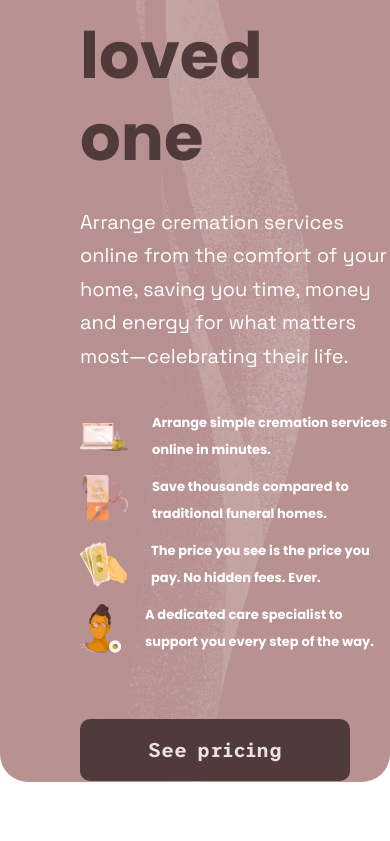
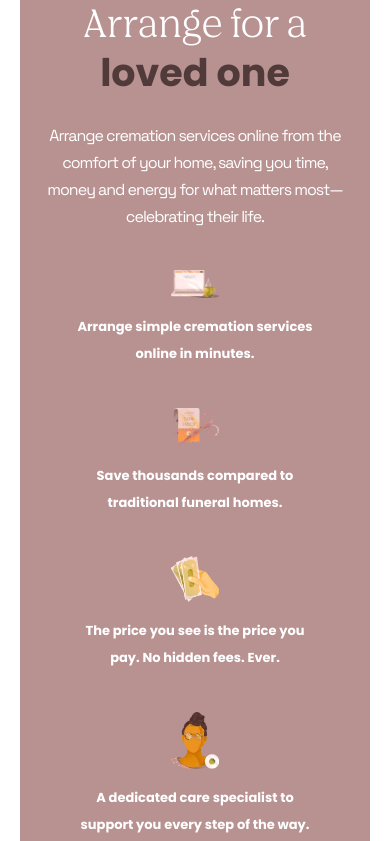
Before and after one commit to Aksaithon/afterCopy, a React (Vite) app: page / in a window 390 px wide. Shown: the part 3483-4324 px from the top of the page. Built offline with nearby package versions, Linux system fonts and the light colour scheme.

Commit message:
img changes

```diff
--- a/src/Components/HomePage/Home services/HomeServices.module.css
+++ b/src/Components/HomePage/Home services/HomeServices.module.css
@@ -1,5 +1,4 @@
 @import url("https://fonts.googleapis.com/css2?family=Poppins:wght@400;700&display=swap");
-
 
 @font-face {
   font-family: "nibPro-Regular";
@@ -16,6 +15,20 @@
   src: url(/SpaceGrotesk-Regular.ttf);
 }
 
+.service_container {
+  display: flex;
+  flex-direction: column;
+
+  width: 100%;
+  max-width: 1280px;
+
+  gap: 40px;
+  align-items: center;
+  justify-content: center;
+
+  padding: 20px;
+}
+
 .service_containerA {
   position: relative;
   display: flex;
@@ -23,15 +36,13 @@
 
   justify-content: flex-start;
   width: 100%;
-  max-width: 1280px;
-
-  height: 900px;
+  /* max-width: 1280px; */
 
   background: url(/Home_Service_Images/ContainerImgA.webp);
   background-size: cover;
-  background-position: 290px;
+  background-position-x: 260px;
 
-  margin: 100px;
+  margin: 100px; /*temp*/
 
   border-radius: 28px;
   overflow: hidden;
@@ -43,8 +54,8 @@
   align-items: flex-start;
   justify-content: center;
 
-  height: 900px;
-  width: 640px;
+  /* height: fit-content; */
+  width: 50%;
 
   gap: 40px;
 
@@ -132,6 +143,12 @@
   color: #fff;
 }
 
+.btn_container {
+  display: flex;
+  justify-content: flex-start;
+  width: 100%;
+}
+
 .pricing_btn {
   font-family: "matter-bold";
   font-size: 20px;
@@ -147,14 +164,13 @@
   border-radius: 10px;
 
   transition: all 0.4s;
-
 }
 
-.pricing_btn:hover{
-    background-color: #ffb885;
-    color: #503a3a;
-    cursor: pointer;
-    transition: all 0.4s;
+.pricing_btn:hover {
+  background-color: #ffb885;
+  color: #503a3a;
+  cursor: pointer;
+  transition: all 0.4s;
 }
 
 .title_and_para,
@@ -163,7 +179,7 @@
   z-index: 1;
 }
 
-.imgA {
+.textureA {
   position: absolute;
   max-height: 100%;
   margin-left: auto;
@@ -174,3 +190,188 @@
   right: -28px;
   /* width: 201px; */
 }
+
+@media screen and (max-width: 478px) {
+  .service_containerA {
+    flex-direction: column;
+    align-items: center;
+    justify-content: flex-start;
+
+    height: 1610px;
+
+    background-position: center;
+  }
+
+  .detailesA {
+    align-items: center;
+    justify-content: center;
+
+    width: 100%;
+    padding: 40px 24px 0px;
+  }
+
+  .title_and_para {
+    max-width: 380px;
+    align-items: center;
+    justify-content: center;
+
+    margin-top: 60px;
+  }
+
+  .title {
+    font-size: 38px;
+    line-height: 48px;
+
+    text-align: center;
+  }
+
+  .bold {
+    font-size: 38px;
+    line-height: 46.1px;
+  }
+
+  .para {
+    font-size: 16px;
+    line-height: 26.7px;
+    letter-spacing: -1px;
+    text-align: center;
+  }
+
+  .key_points {
+    max-width: 15rem;
+    gap: 40px;
+
+    width: fit-content;
+    justify-content: center;
+  }
+  .point {
+    height: max-content;
+    flex-direction: column;
+    justify-content: center;
+    align-items: center;
+
+    gap: 16px;
+  }
+
+  .point_Img1,
+  .point_Img2,
+  .point_Img3,
+  .point_Img4 {
+    height: 100%;
+  }
+
+  .point_line {
+    text-align: center;
+  }
+
+  .btn_container {
+    justify-content: center;
+  }
+
+  .pricing_btn {
+    width: 100%;
+    font-size: 16px;
+    line-height: 24px;
+  }
+
+  .textureA {
+    max-width: 100%;
+    margin-top: auto;
+    margin-bottom: auto;
+    top: 0%;
+    bottom: -34%;
+    left: 0%;
+    right: 0%;
+  }
+}
+
+@media screen and (min-width: 479px) and (max-width: 766px) {
+  .service_containerA {
+    flex-direction: column;
+    align-items: center;
+    justify-content: flex-start;
+
+    min-height: 1215px;
+    /* max-height: 1610px; */
+
+    background-position: center;
+  }
+
+  .detailesA {
+    align-items: center;
+    justify-content: center;
+
+    width: 100%;
+    padding: 0px;
+    padding: 40px 24px 0px;
+  }
+
+  .title_and_para {
+    max-width: 380px;
+    align-items: center;
+    justify-content: center;
+  }
+
+  .title {
+    font-size: 51px;
+    line-height: 64px;
+
+    text-align: center;
+  }
+
+  .bold {
+    font-size: 51px;
+    line-height: 61.4px;
+  }
+
+  .para {
+    font-size: 16px;
+    line-height: 26.7px;
+    letter-spacing: -1px;
+    text-align: center;
+  }
+
+  .point_line {
+    font-size: 12px;
+    line-height: 21.4px;
+  }
+
+  .key_points {
+    width: fit-content;
+    justify-content: center;
+  }
+
+  .btn_container {
+    justify-content: center;
+  }
+
+  .pricing_btn {
+    width: 100%;
+    font-size: 16px;
+    line-height: 24px;
+  }
+
+  .textureA {
+    /* position: static; */
+    max-width: 100%;
+    margin-top: auto;
+    margin-bottom: auto;
+    top: 15%;
+    bottom: 0%;
+    left: 0%;
+    right: 0%;
+  }
+}
+
+@media screen and (min-width: 767px) and (max-width: 990px) {
+  .detailesA {
+    padding-top: 80px;
+    padding-bottom: 80px;
+    padding-left: 40px;
+    padding-right: 0px;
+  }
+
+  .btn_container {
+    justify-content: center;
+  }
+}
--- a/src/Components/HomePage/Home services/HomeServices.tsx
+++ b/src/Components/HomePage/Home services/HomeServices.tsx
@@ -1,7 +1,19 @@
+import { useEffect, useState } from "react";
 import styles from "./HomeServices.module.css";
 
 const HomeServices = () => {
+  const [windowWidth, setWindowWidth] = useState(window.innerWidth);
+
+  useEffect(() => {
+    const handleResize = () => setWindowWidth(window.innerWidth);
+    window.addEventListener("resize", handleResize);
+
+    // Cleanup function to remove the event listener
+    return () => window.removeEventListener("resize", handleResize);
+  }, []);
+
   return (
+    <div className={styles.service_container}>
       <div className={styles.service_containerA}>
         <div className={styles.detailesA}>
           <div className={styles.title_and_para}>
@@ -10,8 +22,8 @@ const HomeServices = () => {
             </div>
             <p className={styles.para}>
               Arrange cremation services online from the comfort of your home,
-            saving you time, money and energy for what matters most—celebrating
-            their life.
+              saving you time, money and energy for what matters
+              most—celebrating their life.
             </p>
           </div>
           <div className={styles.key_points}>
@@ -52,17 +64,25 @@ const HomeServices = () => {
                 alt=""
               />
               <p className={styles.point_line}>
-              A dedicated care specialist to support you every step of the way.
+                A dedicated care specialist to support you every step of the
+                way.
               </p>
             </div>
           </div>
+          <div className={styles.btn_container}>
             <div className={styles.pricing_btn}>See pricing</div>
           </div>
+        </div>
         <img
-        className={styles.imgA}
-        src="/Home_Service_Images/ImgA.webp"
+          className={styles.textureA}
+          src={
+            windowWidth >= 767
+              ? "/Home_Service_Images/ImgA.webp"
+              : "/Home_Service_Images/ImgA2.webp"
+          }
           alt=""
         />
+      </div>
     </div>
   );
 };
```
Also changed, not shown: public/Home_Service_Images/ImgA2.webp (added). Lines whose indentation alone changed are shown as unchanged.
